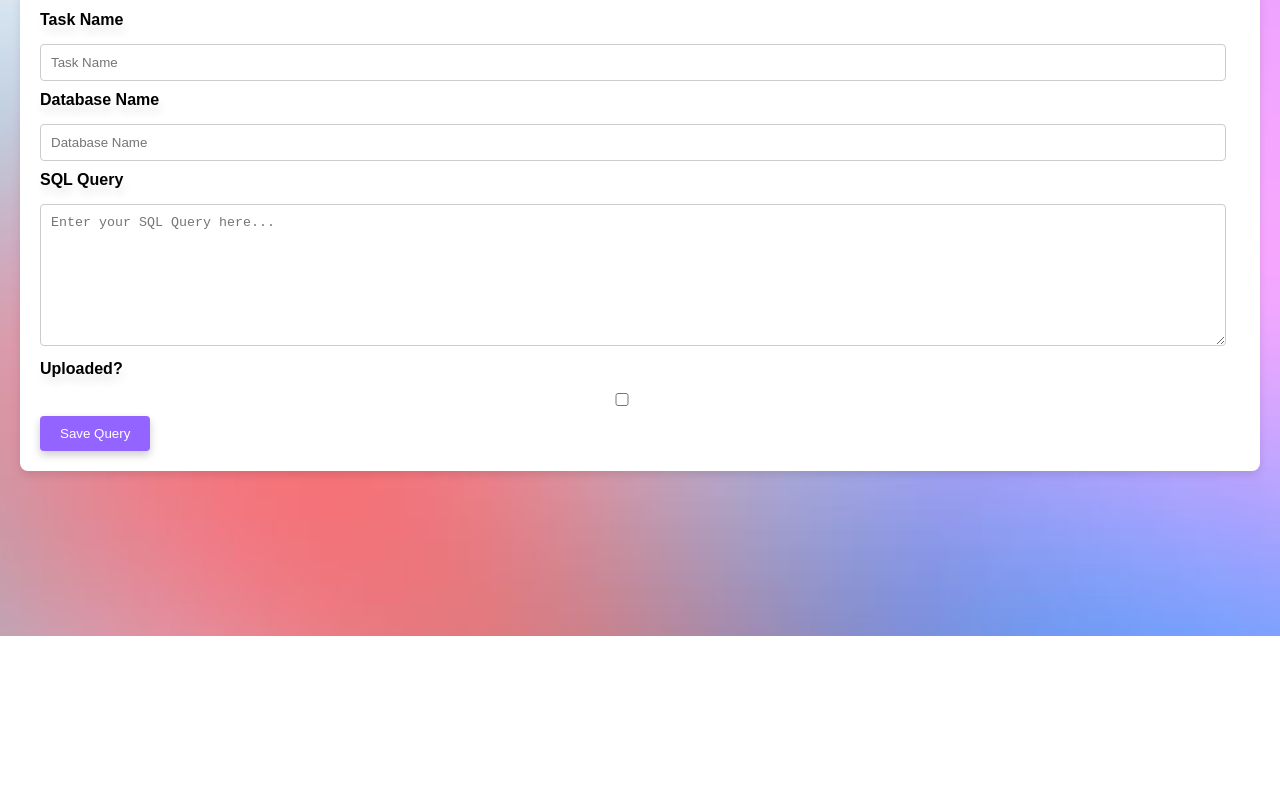
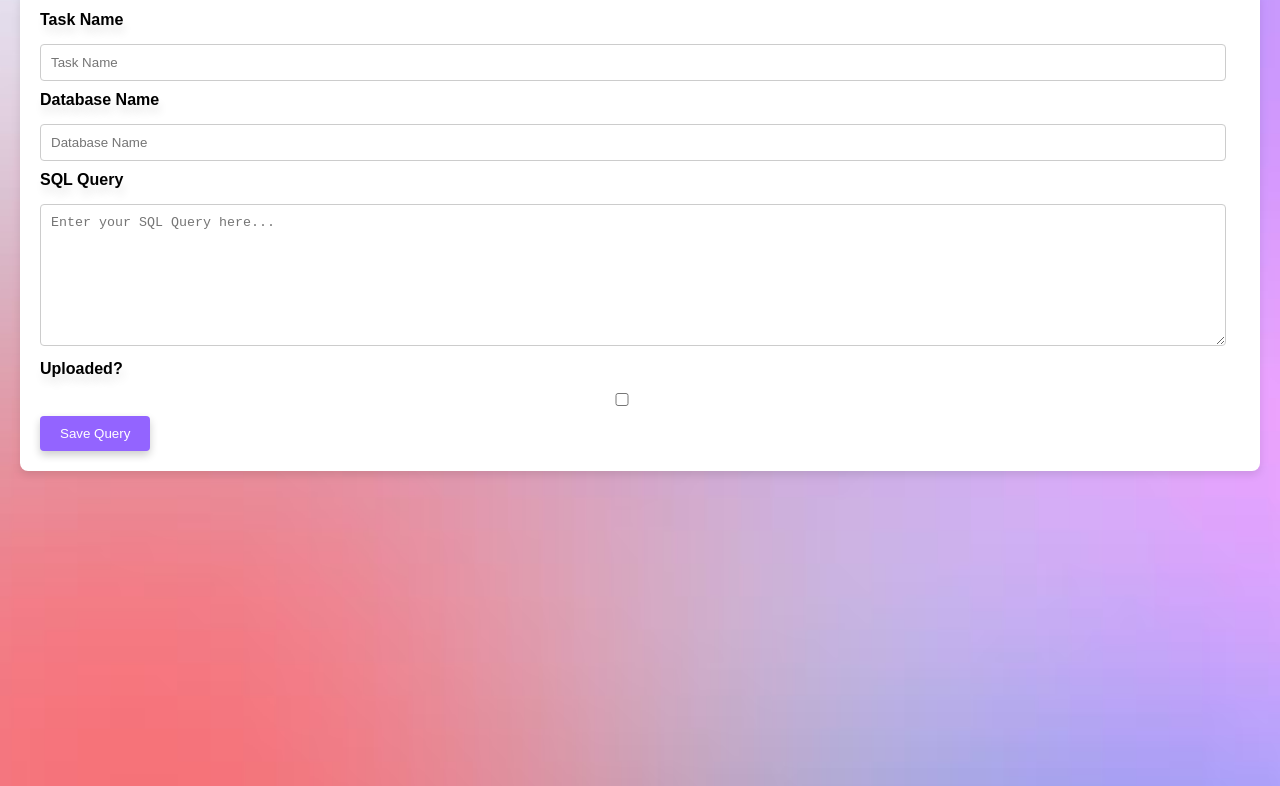
Before and after one commit to porfskylord/Backend-Change-Eazy-Erp, a plain HTML site: page index.html in a window 1280 px wide. Shown: the part 164-950 px from the top of the page. Before the commit the page ends 840 px from the top, so only its background shows below. Drawn offline with Linux system fonts and the light colour scheme.

Commit message:
Update index.html

```diff
--- a/index.html
+++ b/index.html
@@ -5,16 +5,13 @@
     <meta name="viewport" content="width=device-width, initial-scale=1.0">
     <title>Save SQL Queries</title>
     <style>
-	html, body {
-    	height: 100%;
-    	margin: 0;
-	}
         body {
             font-family: Arial, sans-serif;
             margin: 0;
             padding: 20px;
             background-image: url('grad.png');
             background-size: cover;
+	    min-height: 1200px;
             background-position: center;
             background-repeat: no-repeat;
             display: flex;
```
